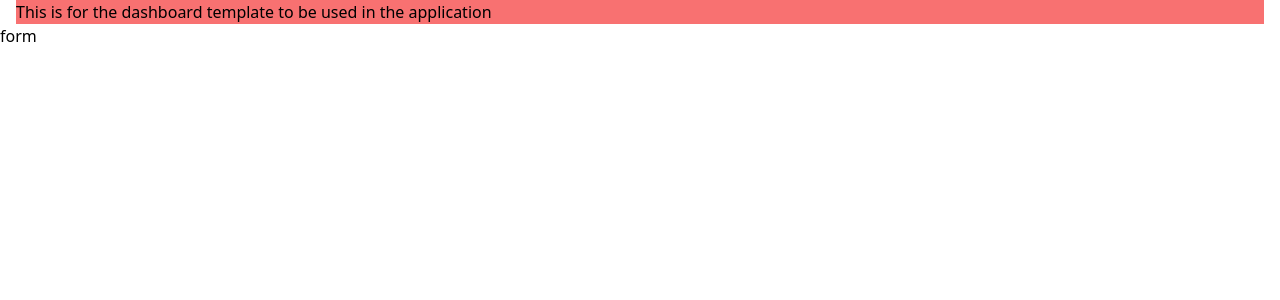
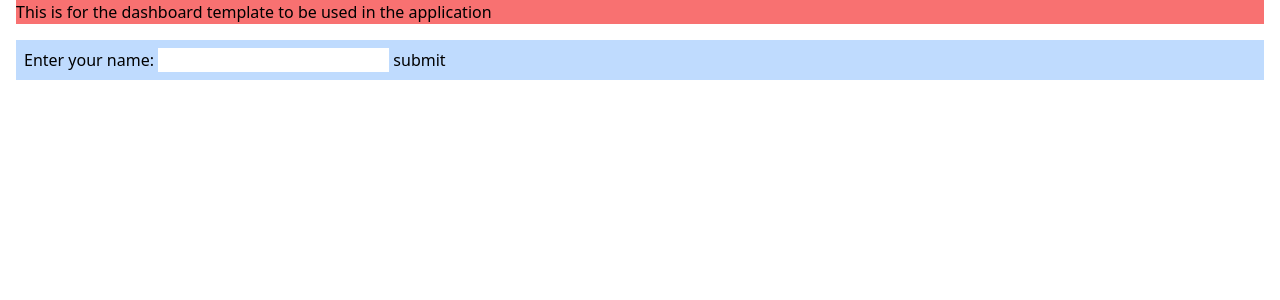
Before and after one commit to rohit250799/kharchay, a Django app: page /dashboard/ in a window 1280 px wide. Shown: the top 300 px of the page. Run offline with Django 5.2, Linux system fonts and the light colour scheme; some libraries are stand-ins or nearby versions.

Commit message:
Modifications made are: 1)Creating the Category model class for books in the models.py file 2)Creating views for the book app by creating the books method 3)Testing js code in the dashboard.html file 4)Importing the @login_required decorator in views.py file of the dashboard app.

```diff
--- a/kharchay/dashboard/templates/dashboard/dashboard.html
+++ b/kharchay/dashboard/templates/dashboard/dashboard.html
@@ -4,11 +4,50 @@
     <meta charset="UTF-8">
     <meta name="viewport" content="width=device-width, initial-scale=1.0">
     <script src="https://cdn.tailwindcss.com"></script>
+    <script>
+        //document.getElementById("testing").style.color = "red";
+        function myFunction(){
+            //alert("You selected some text");
+            //let user_selectedId = document.getSelection("intent");
+            document.getElementById("my_form").addEventListener("submit", function (event){
+                event.preventDefault();
+                let userName = document.getElementById("name").value;
+                alert(userName);
+
+            })
+        }
+    </script>
     <title>Dashboard</title>
 </head>
 <body>
     <p class="mx-4 bg-red-400">This is for the dashboard template to be used in the application</p>
 
-    form
+    <div class="m-4 p-2 bg-blue-200">
+        <form method="post" id="my_form">
+            <!--<p>What do you want to do?</p>
+            <input type="radio" name="intent" id="create" value="create" onselect="myFunction()">
+            <label for="create">Create</label> <br>
+            <input type="radio" name="intent" id="read" value="read" onselect="myFunction()">
+            <label for="read">Read</label> <br>
+            <input type="radio" name="intent" id="update" value="update" onselect="myFunction()">
+            <label for="update">Update</label> <br>
+            <input type="radio" name="intent" id="delete" value="delete" onselect="myFunction()">
+            <label for="delete">Delete</label> <br> -->
+
+            <!--<input type="text" name="intent" id="create" value="create" onselect="myFunction()">
+            <input type="text" name="intent" id="read" value="read" onselect="myFunction()">
+            <input type="text" name="intent" id="update" value="update" onselect="myFunction()">
+            <input type="text" name="intent" id="delete" value="delete" onselect="myFunction()"> -->
+
+            <label for="name">Enter your name:</label>
+            <input type="text" name="name" id="name">
+
+            <!--<input type="submit" value="submit" class="center"> -->
+            <button type="submit">submit</button>
+        </form>
+
+    </div>
+
+
 </body>
 </html>
--- a/kharchay/dashboard/views.py
+++ b/kharchay/dashboard/views.py
@@ -1,7 +1,9 @@
-from django.shortcuts import render
+from django.shortcuts import render, get_object_or_404
 from django.http import HttpResponse
+from django.contrib.auth.decorators import login_required
 
 # Create your views here.
+#@login_required
 def dashboard(request):
     #return HttpResponse("This is a dashboard")
     return render(request, 'dashboard/dashboard.html')
```
Also changed, not shown: kharchay/book/models.py (+9 -0 lines), kharchay/book/views.py (+11 -1 lines).
